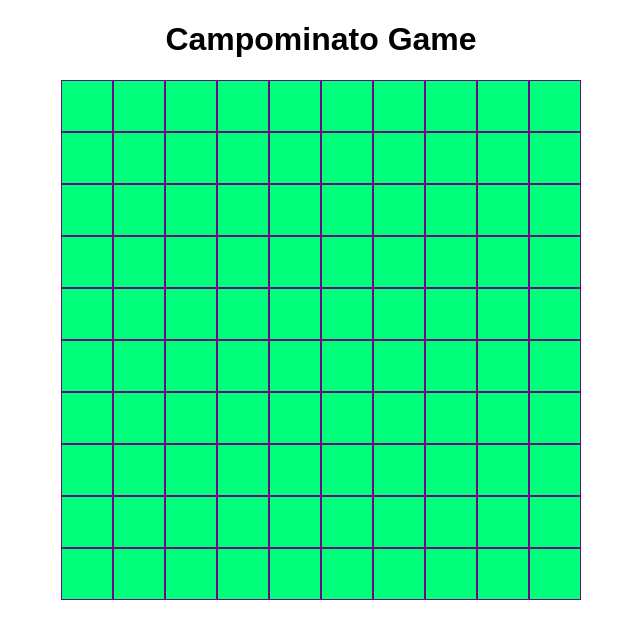
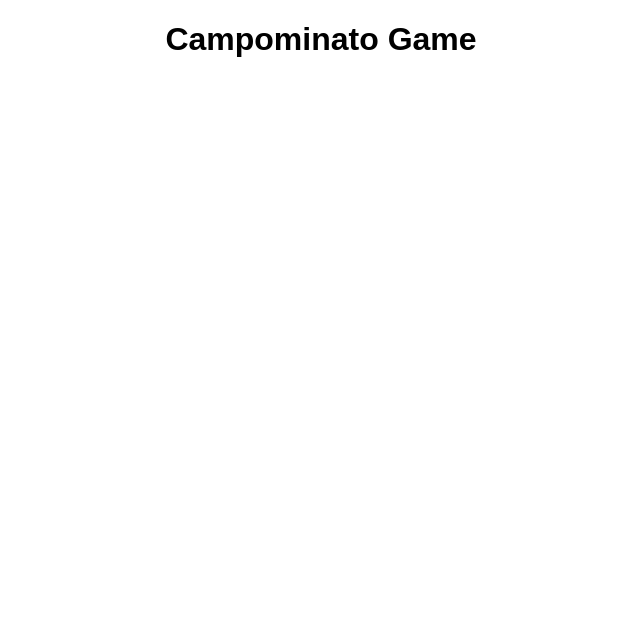
Before and after one commit to Arela-Cristina/js-campominato-grid, a plain HTML site: page index.html in a window 1280 px wide. Shown: the whole page, without its empty margins (319-959 px from the left). Drawn offline with Linux system fonts and the light colour scheme; a web font is replaced by a local one.

Commit message:
cancel div whit class square

```diff
--- a/index.html
+++ b/index.html
@@ -13,107 +13,8 @@
         <h1>Campominato Game</h1>
     </header>
     <main>
-        <section id="campominato">
-            <div class="square"></div>
-            <div class="square"></div>
-            <div class="square"></div>
-            <div class="square"></div>
-            <div class="square"></div>
-            <div class="square"></div>
-            <div class="square"></div>
-            <div class="square"></div>
-            <div class="square"></div>
-            <div class="square"></div>
-            <div class="square"></div>
-            <div class="square"></div>
-            <div class="square"></div>
-            <div class="square"></div>
-            <div class="square"></div>
-            <div class="square"></div>
-            <div class="square"></div>
-            <div class="square"></div>
-            <div class="square"></div>
-            <div class="square"></div>
-            <div class="square"></div>
-            <div class="square"></div>
-            <div class="square"></div>
-            <div class="square"></div>
-            <div class="square"></div>
-            <div class="square"></div>
-            <div class="square"></div>
-            <div class="square"></div>
-            <div class="square"></div>
-            <div class="square"></div>
-            <div class="square"></div>
-            <div class="square"></div>
-            <div class="square"></div>
-            <div class="square"></div>
-            <div class="square"></div>
-            <div class="square"></div>
-            <div class="square"></div>
-            <div class="square"></div>
-            <div class="square"></div>
-            <div class="square"></div>
-            <div class="square"></div>
-            <div class="square"></div>
-            <div class="square"></div>
-            <div class="square"></div>
-            <div class="square"></div>
-            <div class="square"></div>
-            <div class="square"></div>
-            <div class="square"></div>
-            <div class="square"></div>
-            <div class="square"></div>
-            <div class="square"></div>
-            <div class="square"></div>
-            <div class="square"></div>
-            <div class="square"></div>
-            <div class="square"></div>
-            <div class="square"></div>
-            <div class="square"></div>
-            <div class="square"></div>
-            <div class="square"></div>
-            <div class="square"></div>
-            <div class="square"></div>
-            <div class="square"></div>
-            <div class="square"></div>
-            <div class="square"></div>
-            <div class="square"></div>
-            <div class="square"></div>
-            <div class="square"></div>
-            <div class="square"></div>
-            <div class="square"></div>
-            <div class="square"></div>
-            <div class="square"></div>
-            <div class="square"></div>
-            <div class="square"></div>
-            <div class="square"></div>
-            <div class="square"></div>
-            <div class="square"></div>
-            <div class="square"></div>
-            <div class="square"></div>
-            <div class="square"></div>
-            <div class="square"></div>
-            <div class="square"></div>
-            <div class="square"></div>
-            <div class="square"></div>
-            <div class="square"></div>
-            <div class="square"></div>
-            <div class="square"></div>
-            <div class="square"></div>
-            <div class="square"></div>
-            <div class="square"></div>
-            <div class="square"></div>
-            <div class="square"></div>
-            <div class="square"></div>
-            <div class="square"></div>
-            <div class="square"></div>
-            <div class="square"></div>
-            <div class="square"></div>
-            <div class="square"></div>
-            <div class="square"></div>
-            <div class="square"></div>
-            <div class="square"></div>
+        <section id="campoMinato">
+
         </section>
     </main>
     <script src="main.js"></script>
```
